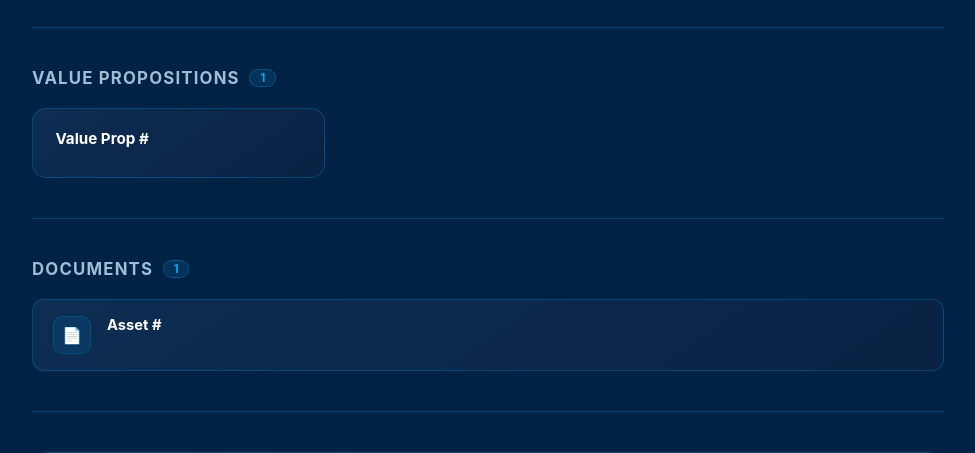
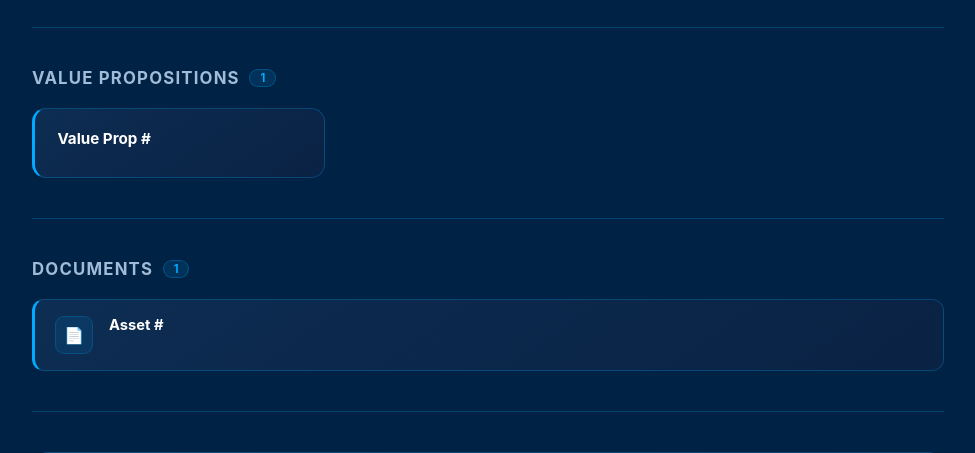
Before and after one commit to rakeshsharma91/ztb-super-app, a Flask app: template templates/user_results.html in a window 1280 px wide. Shown: the part 467-920 px from the top of the page, without its empty margins (152-1127 px from the left). Run offline with Flask 3, Linux system fonts and the light colour scheme; tables that the repository leaves empty hold one stand-in row (values such as "Sample post"); the template is opened without the code that fills it: values that come from a table or form of the project are taken from there, most other values are stand-ins (such as "Sample title", 1, 10 or a date in 2020).

Commit message:
Add left border stripe to value prop and asset cards

```diff
--- a/templates/user_results.html
+++ b/templates/user_results.html
@@ -45,10 +45,10 @@
     /* ── ASSESSMENT SUMMARY ── */
     .summary-grid { display: flex; flex-wrap: wrap; gap: 12px; }
 
-    /* Card without banner — compact horizontal layout */
     .summary-card {
       background: linear-gradient(145deg, #0d2d52, #0a2244);
       border: 1px solid var(--border);
+      border-left: 3px solid var(--accent);
       border-radius: 12px; padding: 1rem 1.4rem;
       display: flex; align-items: center; justify-content: space-between;
       gap: 1.5rem; flex: 1 1 220px; min-width: 200px;
@@ -58,7 +58,6 @@
     .summary-card-name { font-size: 0.8rem; font-weight: 600; color: var(--text-muted); text-transform: uppercase; letter-spacing: 0.06em; }
     .summary-card-outcome { background: var(--accent); color: var(--navy-dark); font-size: 0.82rem; font-weight: 800; padding: 4px 14px; border-radius: 20px; white-space: nowrap; }
 
-    /* Card WITH banner — full-width vertical layout */
     .summary-card-banner {
       background: linear-gradient(145deg, #0d2d52, #0a2244);
       border: 1px solid var(--border);
@@ -74,7 +73,13 @@
 
     /* VALUE PROPS */
     .vp-grid { display: grid; grid-template-columns: repeat(auto-fill, minmax(280px, 1fr)); gap: 1rem; }
-    .vp-card { background: linear-gradient(145deg, #0d2d52, #0a2244); border: 1px solid var(--border); border-radius: 14px; padding: 1.25rem 1.4rem; transition: border-color 0.2s, box-shadow 0.2s; }
+    .vp-card {
+      background: linear-gradient(145deg, #0d2d52, #0a2244);
+      border: 1px solid var(--border);
+      border-left: 3px solid var(--accent);
+      border-radius: 14px; padding: 1.25rem 1.4rem;
+      transition: border-color 0.2s, box-shadow 0.2s;
+    }
     .vp-card:hover { border-color: var(--accent); box-shadow: 0 4px 20px rgba(0,170,255,0.1); }
     .vp-card-title { font-size: 0.95rem; font-weight: 700; color: var(--white); margin-bottom: 0.45rem; line-height: 1.35; }
     .vp-card-desc { font-size: 0.82rem; color: var(--text-muted); line-height: 1.55; }
@@ -82,7 +87,14 @@
 
     /* DOCUMENTS */
     .assets-list { display: flex; flex-direction: column; gap: 0.7rem; }
-    .asset-row { background: linear-gradient(145deg, #0d2d52, #0a2244); border: 1px solid var(--border); border-radius: 12px; padding: 1rem 1.25rem; display: flex; align-items: flex-start; gap: 1rem; transition: border-color 0.2s, box-shadow 0.2s; }
+    .asset-row {
+      background: linear-gradient(145deg, #0d2d52, #0a2244);
+      border: 1px solid var(--border);
+      border-left: 3px solid var(--accent);
+      border-radius: 12px; padding: 1rem 1.25rem;
+      display: flex; align-items: flex-start; gap: 1rem;
+      transition: border-color 0.2s, box-shadow 0.2s;
+    }
     .asset-row:hover { border-color: var(--accent); box-shadow: 0 4px 20px rgba(0,170,255,0.1); }
     .asset-icon { width: 38px; height: 38px; flex-shrink: 0; background: rgba(0,170,255,0.1); border: 1px solid rgba(0,170,255,0.2); border-radius: 9px; display: flex; align-items: center; justify-content: center; font-size: 1rem; }
     .asset-info { flex: 1; min-width: 0; }
@@ -235,7 +247,6 @@
   <div class="summary-grid">
     {% for sec in section_outcomes %}
       {% if sec.banner %}
-        {# Card WITH banner — full width, colored #}
         {% set c = sec.color if sec.color else '#00aaff' %}
         <div class="summary-card-banner" style="border-color: {{ c }}40; border-left: 3px solid {{ c }};">
           <div class="summary-card-banner-top">
@@ -247,7 +258,6 @@
           </div>
         </div>
       {% else %}
-        {# Card WITHOUT banner — compact as before #}
         <div class="summary-card">
           <span class="summary-card-name">{{ sec.name }}</span>
           <span class="summary-card-outcome">{{ sec.outcome }}</span>
```
